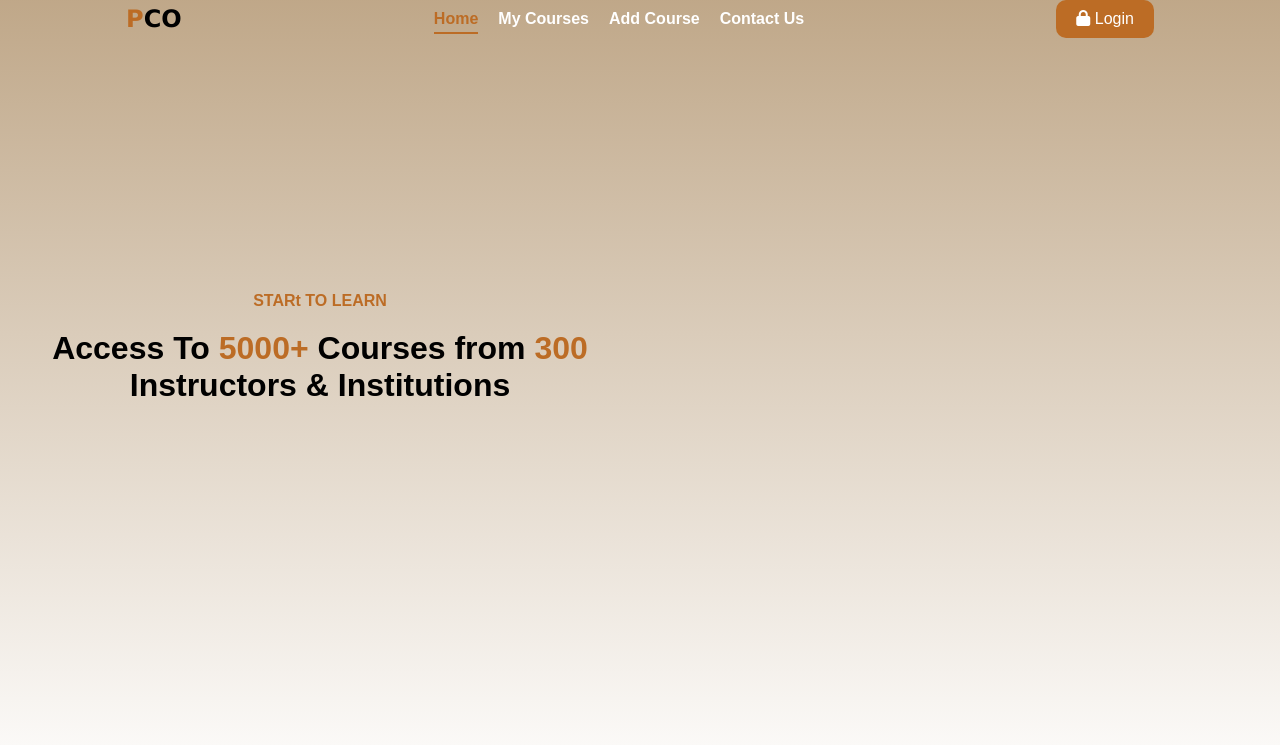
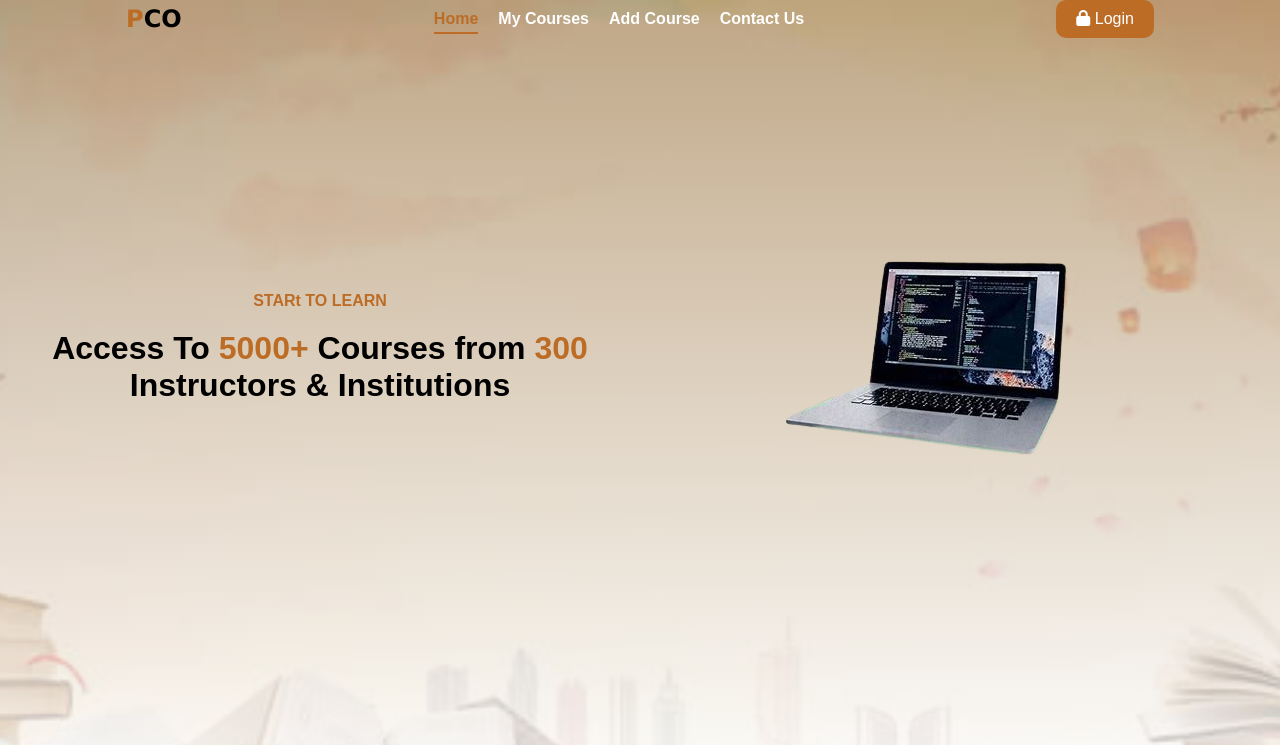
Before and after one commit to hobah6449-ops/My-Courses, a plain HTML site: page index.html in a window 1280 px wide. Shown: the top 745 px of the page. Drawn offline with Linux system fonts and the light colour scheme; the site is published under a folder, as on GitHub Pages, so addresses that start at the root find nothing; a web font is replaced by a local one.

Commit message:
Update Images

```diff
--- a/index.html
+++ b/index.html
@@ -48,7 +48,7 @@
 
             <div class="left-side">
 
-                <img src="/images/OIP-removebg-preview.png" alt="">
+                <img src="images/OIP-removebg-preview.png" alt="">
             </div>
         </main>
     </div>
--- a/style.css
+++ b/style.css
@@ -9,7 +9,7 @@ body {
     width: 100svw;
     min-height: 100vh;
     overflow-x: hidden;
-    background: linear-gradient(#8e632c8f, #ffffffd0), url("/images/bg.jpg");
+    background: linear-gradient(#8e632c8f, #ffffffd0), url("images/bg.jpg");
     background-size: cover;
     background-position: center;
     background-repeat: no-repeat;
```
